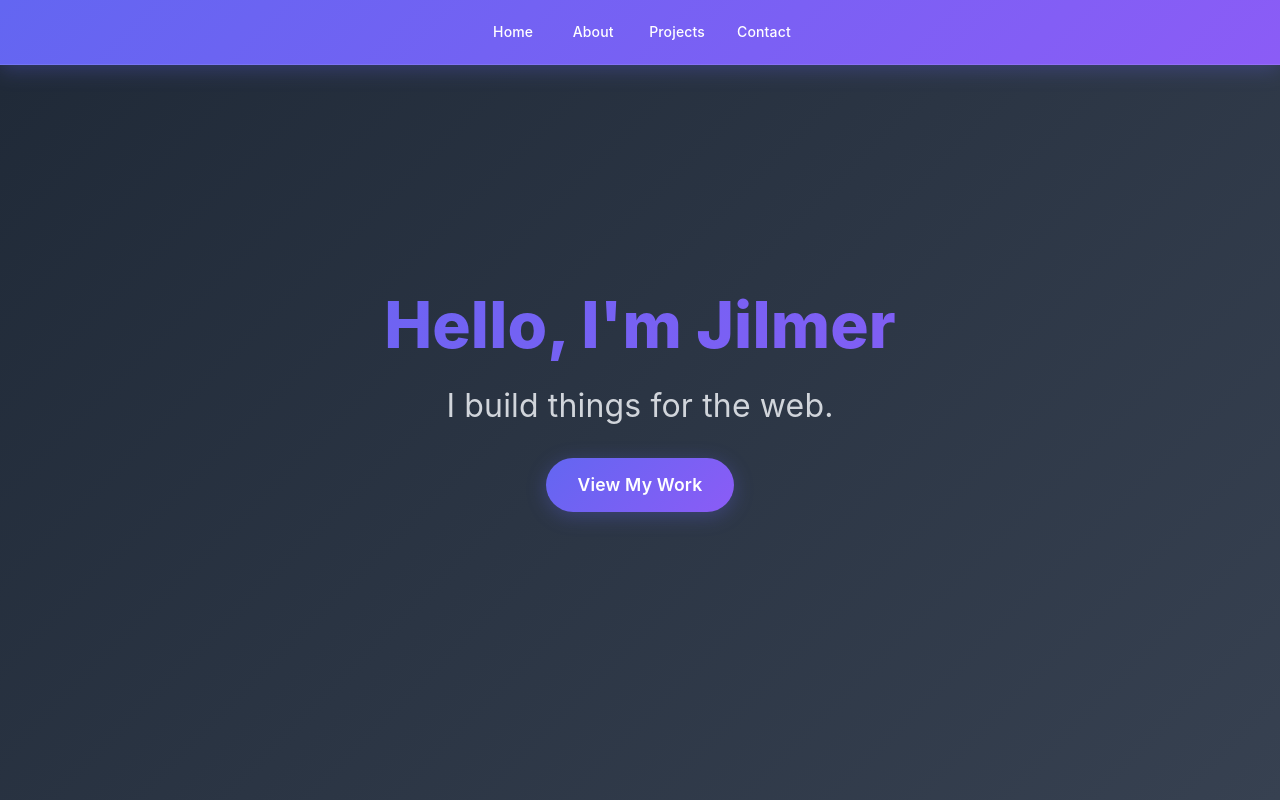
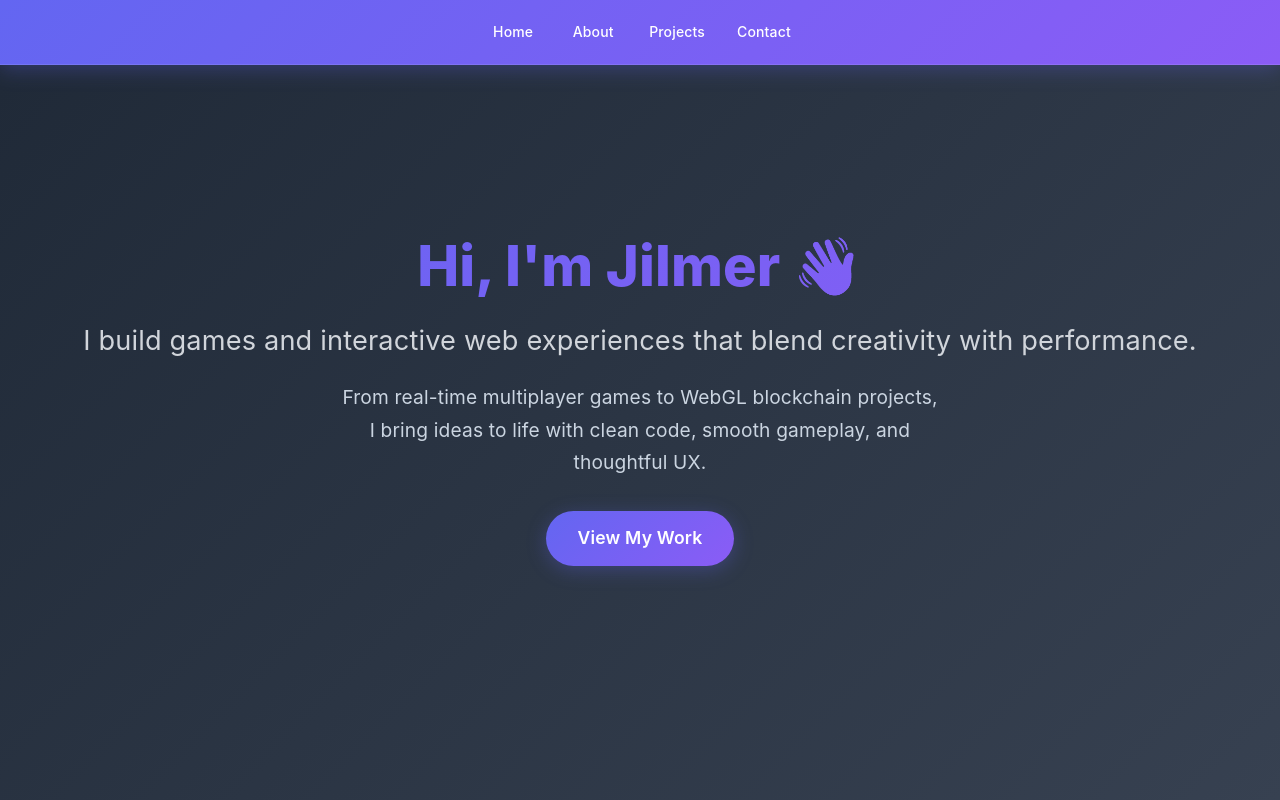
Before and after one commit to jjbc-ocm/resume-jjbc, a React (Vite) app: page / in a window 1280 px wide. Shown: the top 800 px of the page. Built offline with nearby package versions, Linux system fonts and the light colour scheme.

Commit message:
Update Header.tsx

```diff
--- a/src/components/Header.tsx
+++ b/src/components/Header.tsx
@@ -23,24 +23,36 @@ export default function Header() {
                             backgroundClip: 'text',
                             WebkitBackgroundClip: 'text',
                             WebkitTextFillColor: 'transparent',
-                            fontSize: { xs: '3rem', md: '4rem' }
+                            fontSize: { xs: '2.5rem', md: '3.5rem' }
                         }}
                     >
-                        Hello, I'm Jilmer
+                        Hi, I'm Jilmer <span role="img" aria-label="waving hand">👋</span>
                     </Typography>
-
                     <Typography
                         variant="h4"
                         sx={{
                             color: '#d1d5db',
+                            mb: 3,
+                            fontWeight: 400,
+                            fontSize: { xs: '1.2rem', md: '1.7rem' }
+                        }}
+                    >
+                        I build games and interactive web experiences that blend creativity with performance.
+                    </Typography>
+                    <Typography
+                        variant="body1"
+                        sx={{
+                            color: '#cbd5e1',
                             mb: 4,
                             fontWeight: 400,
-                            fontSize: { xs: '1.5rem', md: '2rem' }
+                            fontSize: { xs: '1rem', md: '1.2rem' },
+                            maxWidth: 600,
+                            mx: 'auto',
+                            lineHeight: 1.7
                         }}
                     >
-                        I build things for the web.
+                        From real-time multiplayer games to WebGL blockchain projects, I bring ideas to life with clean code, smooth gameplay, and thoughtful UX.
                     </Typography>
-
                     <Button
                         component={Link}
                         to="projects"
```
